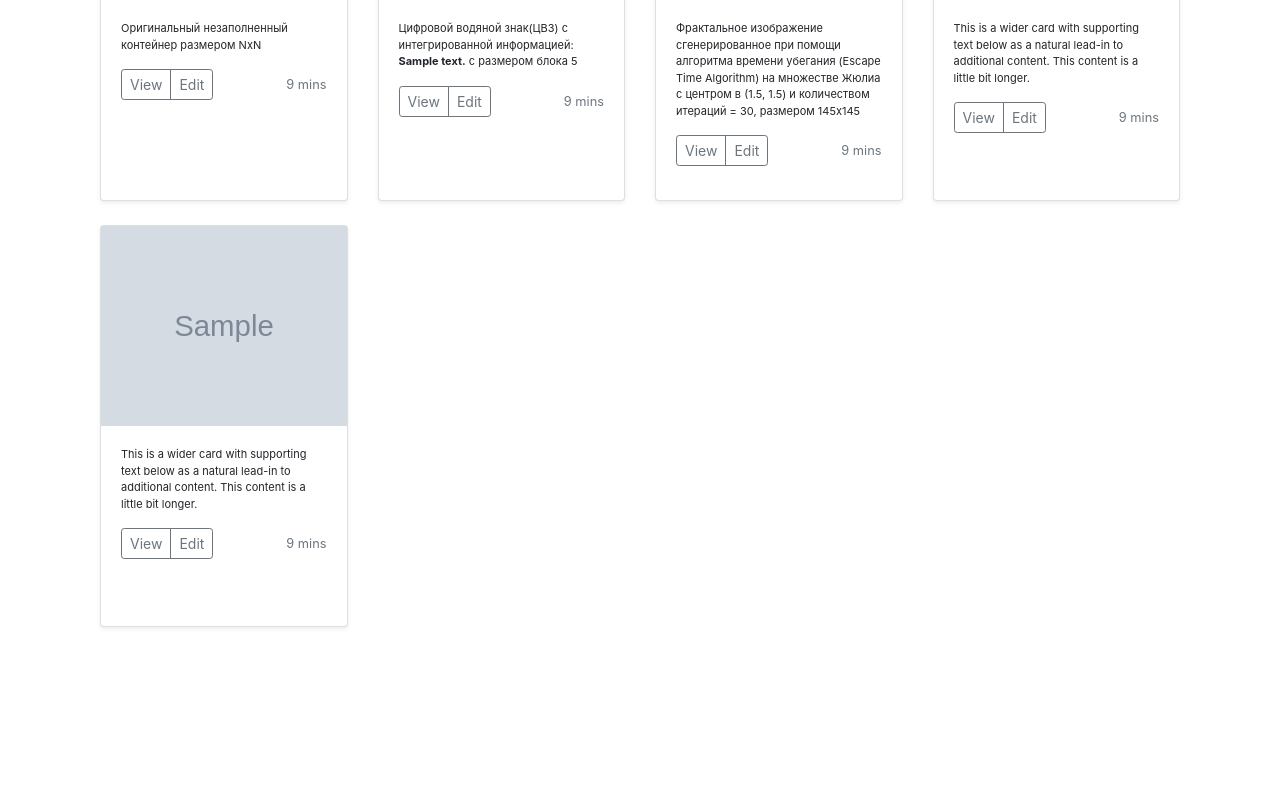
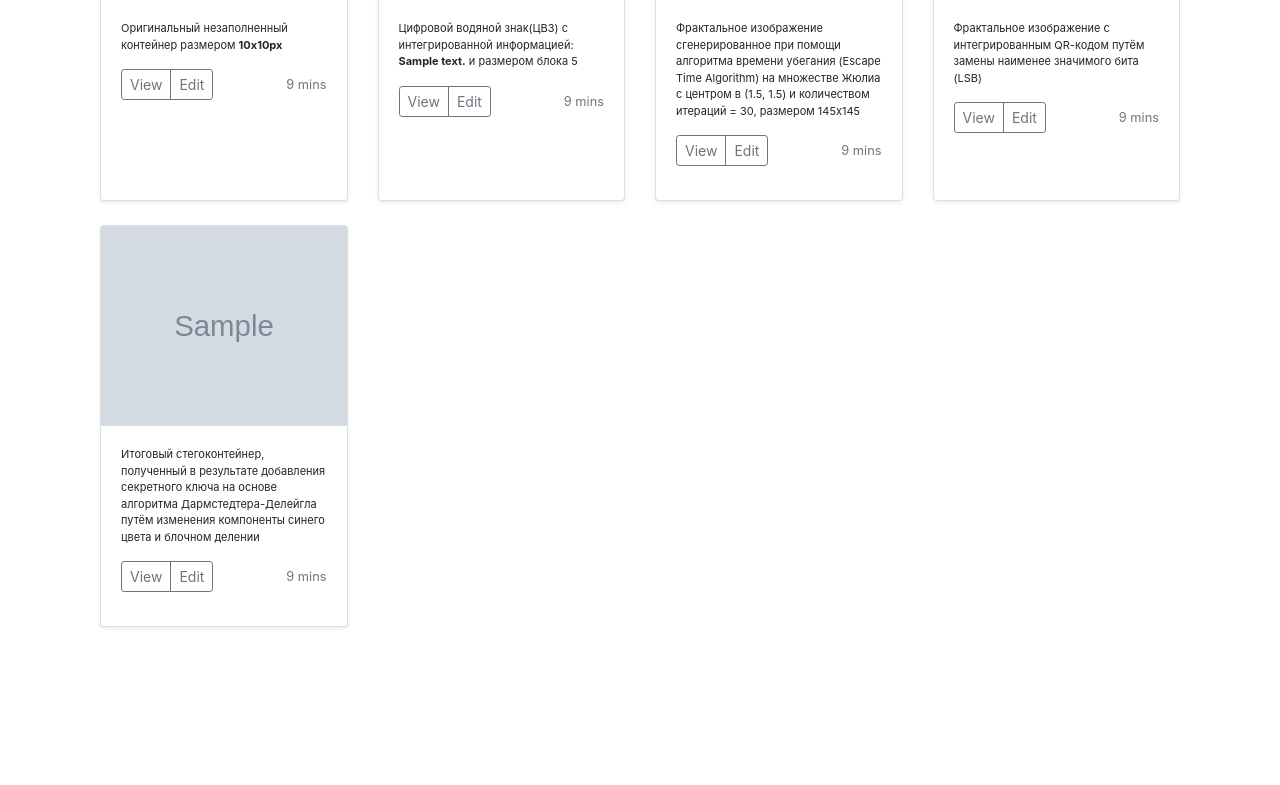
Before and after one commit to 1v1expert/stegopy, a Django app: template app/templates/result.html in a window 1280 px wide. Shown: the part 661-1446 px from the top of the page. Run offline with Django 3.2, Linux system fonts and the light colour scheme; the template is opened without the code that fills it: most values are stand-ins (such as "Sample title", 1, 10 or a date in 2020); grey boxes marked "Sample" are stand-in pictures; some libraries are stand-ins or nearby versions.

Commit message:
fix template

```diff
--- a/app/templates/result.html
+++ b/app/templates/result.html
@@ -10,7 +10,7 @@
                 <div class="card mb-4 shadow-sm">
                     <img src="{{ steganographic.original_image.url }}" width="100%" height="100%">
                     <div class="card-body">
-                        <p class="card-text">Оригинальный незаполненный контейнер размером NxN</p>
+                        <p class="card-text">Оригинальный незаполненный контейнер размером <strong>{{ steganographic.original_image.width}}x{{ steganographic.original_image.height}}px</strong></p>
                         <div class="d-flex justify-content-between align-items-center">
                             <div class="btn-group">
                                 <button type="button" class="btn btn-sm btn-outline-secondary">View</button>
@@ -26,7 +26,7 @@
                     <img src="{{ steganographic.watermark_image.url }}" width="100%" height="100%">
                     <div class="card-body">
                         <p class="card-text">Цифровой водяной знак(ЦВЗ) с интегрированной информацией:
-                            <strong>{{steganographic.text}}</strong> с размером блока 5</p>
+                            <strong>{{steganographic.text}}</strong> и размером блока 5</p>
                         <div class="d-flex justify-content-between align-items-center">
                             <div class="btn-group">
                                 <button type="button" class="btn btn-sm btn-outline-secondary">View</button>
@@ -58,8 +58,7 @@
                 <div class="card mb-4 shadow-sm">
                     <img src="{{ steganographic.fractal_key_with_watermark.url }}" width="100%" height="100%">
                     <div class="card-body">
-                        <p class="card-text">This is a wider card with supporting text below as a natural lead-in to
-                            additional content. This content is a little bit longer.</p>
+                        <p class="card-text">Фрактальное изображение с интегрированным QR-кодом путём замены наименее значимого бита (LSB)</p>
                         <div class="d-flex justify-content-between align-items-center">
                             <div class="btn-group">
                                 <button type="button" class="btn btn-sm btn-outline-secondary">View</button>
@@ -74,8 +73,7 @@
                 <div class="card mb-4 shadow-sm">
                     <img src="{{ steganographic.stego_image.url }}" width="100%" height="100%">
                     <div class="card-body">
-                        <p class="card-text">This is a wider card with supporting text below as a natural lead-in to
-                            additional content. This content is a little bit longer.</p>
+                        <p class="card-text">Итоговый стегоконтейнер, полученный в результате добавления секретного ключа на основе алгоритма Дармстедтера-Делейгла путём изменения компоненты синего цвета и блочном делении</p>
                         <div class="d-flex justify-content-between align-items-center">
                             <div class="btn-group">
                                 <button type="button" class="btn btn-sm btn-outline-secondary">View</button>
```
